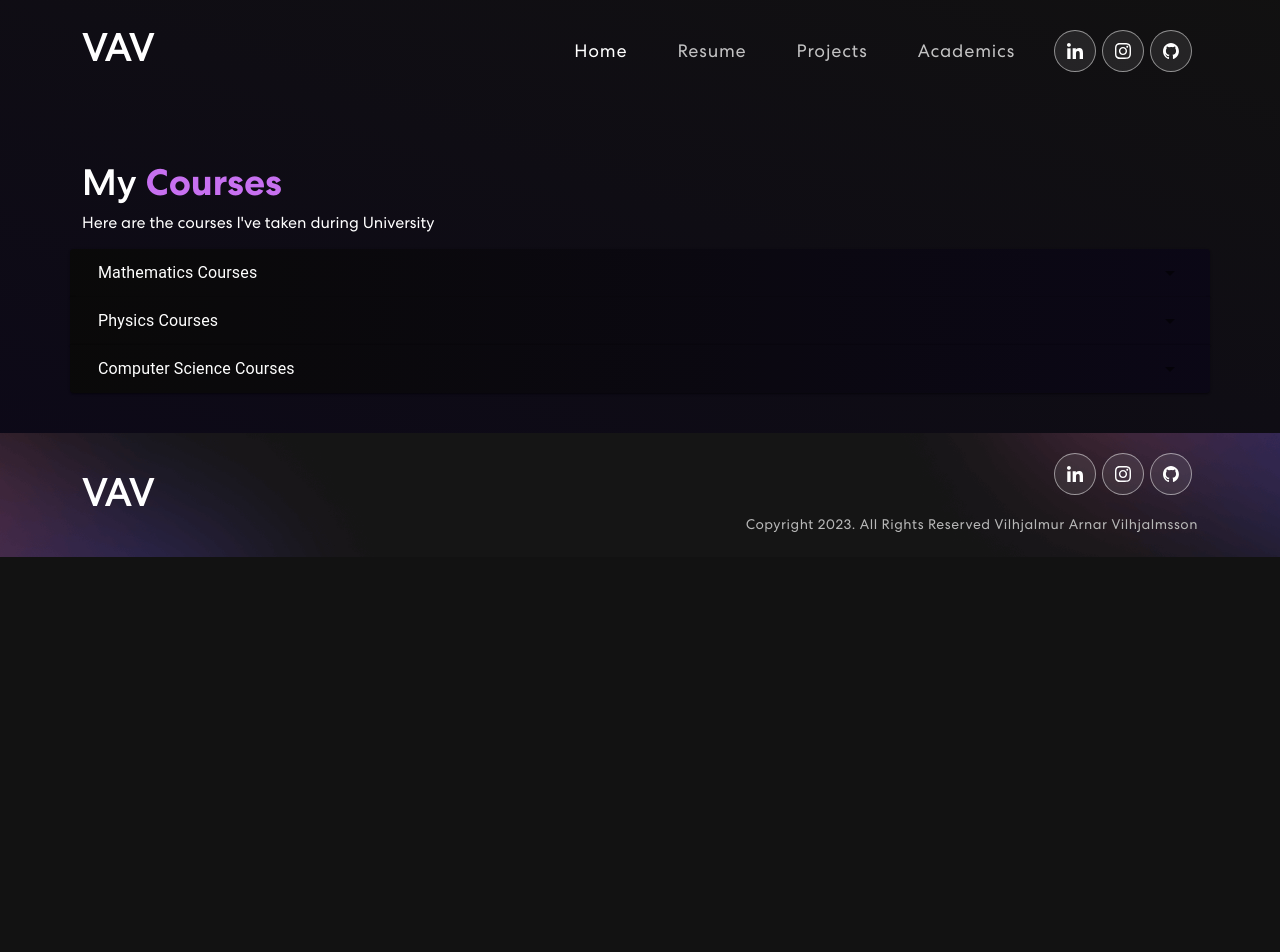
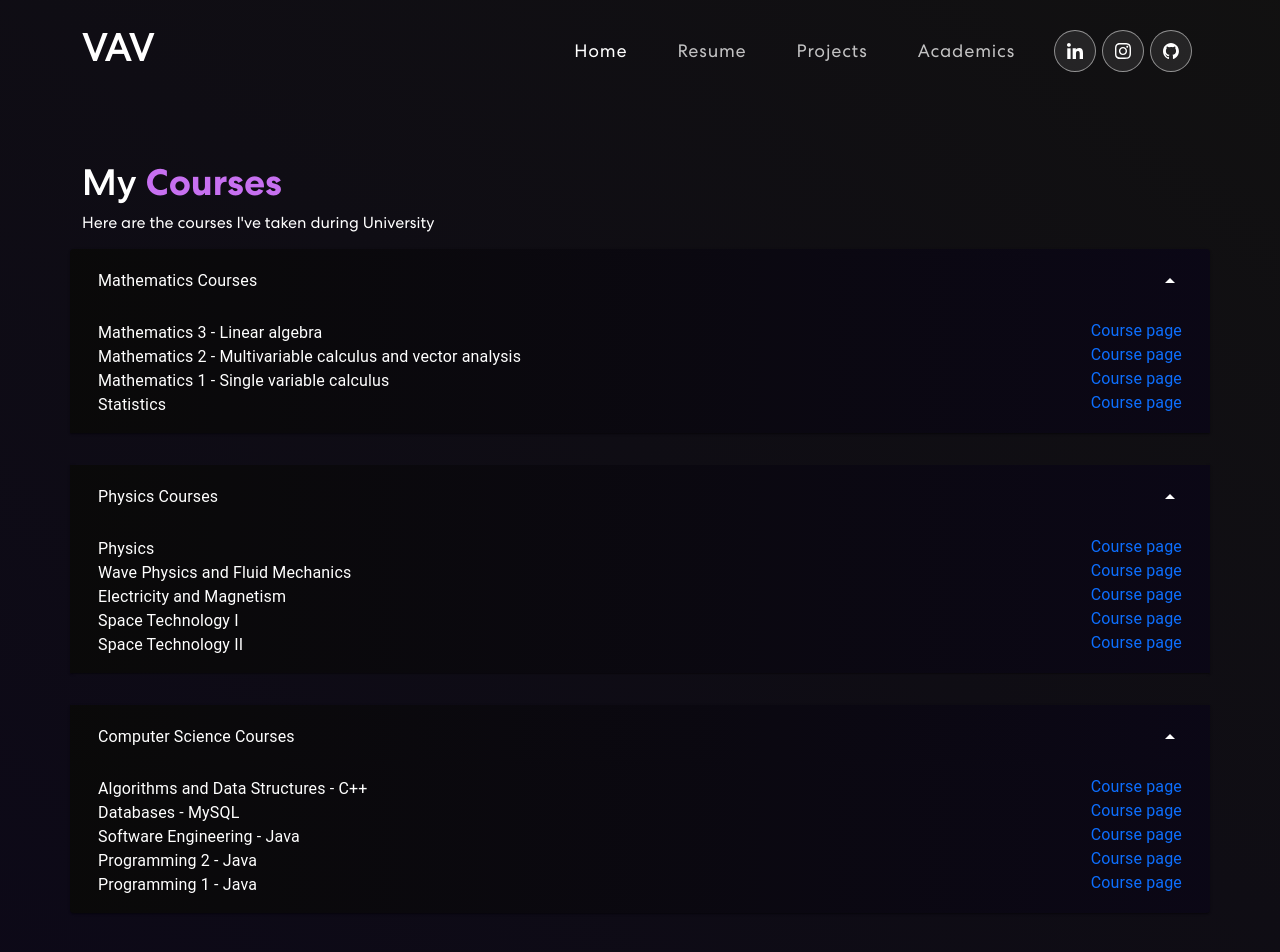
Before and after one commit to villi02/personal-portfolio-website, a React (Create React App) app: page /academics in a window 1280 px wide. Shown: the top 952 px of the page. Before the commit the page ends 800 px from the top, so only its background shows below. Built offline with nearby package versions, Linux system fonts and the light colour scheme; the HTML template or start-up script is replaced by a standard one.

Commit message:
cosmetic change

```diff
--- a/src/App.css
+++ b/src/App.css
@@ -894,3 +894,7 @@ nav.navbar .navbar-toggler[aria-expanded="true"] .navbar-toggler-icon {
   display: flex;
   justify-content: space-between;
 }
+
+.no-underline {
+  text-decoration: none;
+}
--- a/src/pages/academics.js
+++ b/src/pages/academics.js
@@ -1,12 +1,10 @@
 import React from 'react';
 import { Col, Container, Row } from 'react-bootstrap';
-import ClassCard  from "../components/academics/ClassCards.js";
 import Accordion from "@mui/material/Accordion";
 import AccordionSummary from "@mui/material/AccordionSummary";
 import AccordionDetails from "@mui/material/AccordionDetails";
 import Typography from "@mui/material/Typography";
 import ArrowDropDownIcon from '@mui/icons-material/ArrowDropDown';
-
 /*
 const Academics = () => {
     return (
@@ -194,11 +192,11 @@ const Academics = () => {
     ];
 
     const csCourses = [
-        { title: 'Algorithms and Data Structures', code: 'IDATT2101', program: 'physmatcs', weburl: 'https://www.ntnu.edu/studies/courses/IDATT2101#tab=omEmnet', ghLink: ''},
-        { title: 'Databases', code: 'IDATT2103', program: 'cs', weburl: 'https://www.ntnu.edu/studies/courses/IDATT2103#tab=omEmnet', ghLink: ''},
-        { title: 'Software Engineering', code: 'IDATT1002', program: 'cs', weburl: 'https://www.ntnu.edu/studies/courses/IDATT1002#tab=omEmnet', ghLink: ''},
-        { title: 'Programming 2', code: 'IDATT2001', program: 'cs', weburl: 'https://www.ntnu.edu/studies/courses/IDATT2001#tab=omEmnet', ghLink: ''},
-        { title: 'Programming 1', code: 'IDATT1001', program: 'cs', weburl: 'https://www.ntnu.edu/studies/courses/IDATT1001#tab=omEmnet', ghLink: 'https://github.com/villi02/IDATT1001_Programmering-1_H2021'}
+        { title: 'Algorithms and Data Structures - C++', code: 'IDATT2101', program: 'physmatcs', weburl: 'https://www.ntnu.edu/studies/courses/IDATT2101#tab=omEmnet', ghLink: 'https://github.com/villi02/IDATT2101_Algorithms_and_Datastructures_Fall2022'},
+        { title: 'Databases - MySQL', code: 'IDATT2103', program: 'cs', weburl: 'https://www.ntnu.edu/studies/courses/IDATT2103#tab=omEmnet'},
+        { title: 'Software Engineering - Java', code: 'IDATT1002', program: 'cs', weburl: 'https://www.ntnu.edu/studies/courses/IDATT1002#tab=omEmnet', ghLink: 'https://github.com/villi02/IDATT1002_Systemutvikling_Final_Project_S2022'},
+        { title: 'Programming 2 - Java', code: 'IDATT2001', program: 'cs', weburl: 'https://www.ntnu.edu/studies/courses/IDATT2001#tab=omEmnet', ghLink: 'https://github.com/villi02/Wargames'},
+        { title: 'Programming 1 - Java', code: 'IDATT1001', program: 'cs', weburl: 'https://www.ntnu.edu/studies/courses/IDATT1001#tab=omEmnet', ghLink: 'https://github.com/villi02/IDATT1001_Programmering-1_H2021'}
     ];
 
     const mathCourses = [
@@ -209,9 +207,9 @@ const Academics = () => {
     ];
 
     const physicsCourses = [
-        { title: 'Physics', code: 'TFY4125', program: 'physmatcs', weburl: 'https://www.ntnu.edu/studies/courses/TFY4125#tab=omEmnet', ghLink: ''},
-        { title: 'Wave Physics and Fluid Mechanics', code: 'TFY4163', program: 'mathphysics', weburl: 'https://www.ntnu.edu/studies/courses/TFY4163#tab=omEmnet', ghLink: ''},
-        { title: 'Electricity and Magnetism', code: 'FY1003', program: 'mathphysics', weburl: 'https://www.ntnu.no/studier/emner/FY1003/2022#tab=omEmnet', ghLink: ''},
+        { title: 'Physics', code: 'TFY4125', program: 'physmatcs', weburl: 'https://www.ntnu.edu/studies/courses/TFY4125#tab=omEmnet', ghLink: 'https://github.com/paul673/Fysikklab'},
+        { title: 'Wave Physics and Fluid Mechanics', code: 'TFY4163', program: 'mathphysics', weburl: 'https://www.ntnu.edu/studies/courses/TFY4163#tab=omEmnet', ghLink: 'https://github.com/villi02/TFY4163-Bolgefysikk-og-fluidmekanikk'},
+        { title: 'Electricity and Magnetism', code: 'FY1003', program: 'mathphysics', weburl: 'https://www.ntnu.no/studier/emner/FY1003/2022#tab=omEmnet', ghLink: 'https://github.com/villi02/FY1003_Electricity_and_Magnetism'},
         { title: 'Space Technology I', code: 'TTT4234', program: 'physmatcs', weburl: 'https://www.ntnu.edu/studies/courses/TTT4234#tab=omEmnet', ghLink: ''},
         { title: 'Space Technology II', code: 'TTT4235', program: 'physmatcs', weburl: 'https://www.ntnu.edu/studies/courses/TTT4235#tab=omEmnet', ghLink: ''},
     ];
@@ -227,44 +225,44 @@ const Academics = () => {
                     Here are the courses I've taken during University
                 </p>
                 <Row style={{ justifyContent: "center", paddingBottom: "10px" }}>
-                    <Accordion className='academics-accordion'>
+                    <Accordion className='academics-accordion' defaultExpanded={true}>
                         <AccordionSummary
-                            expandIcon={<ArrowDropDownIcon />}>
+                            expandIcon={<ArrowDropDownIcon sx={{ color: "white" }} />}>
                             <Typography>Mathematics Courses</Typography>
                         </AccordionSummary>
                         <AccordionDetails>
                         {mathCourses.map((mathCourses) => (
                                 <Typography className="right-align-link">
                                     {mathCourses.title}
-                                    <a href={mathCourses.weburl}>Course page</a>
+                                    <a className='no-underline' href={mathCourses.weburl}>Course page</a>
                                 </Typography>
                         ))}
                         </AccordionDetails>
                     </Accordion>
-                    <Accordion className='academics-accordion'>
+                    <Accordion className='academics-accordion' defaultExpanded={true}>
                         <AccordionSummary
-                            expandIcon={<ArrowDropDownIcon />}>
+                            expandIcon={<ArrowDropDownIcon sx={{ color: "white" }} />}>
                             <Typography>Physics Courses</Typography>
                         </AccordionSummary>
                         <AccordionDetails>
                         {physicsCourses.map((course) => (
                                 <Typography className="right-align-link">
                                     {course.title}
-                                    <a href={course.weburl}>Course page</a>
+                                    <a className='no-underline' href={course.weburl}>Course page</a>
                                 </Typography>
                         ))}
                         </AccordionDetails>
                     </Accordion>
-                    <Accordion className='academics-accordion'>
+                    <Accordion className='academics-accordion' defaultExpanded={true}>
                         <AccordionSummary
-                            expandIcon={<ArrowDropDownIcon />}>
+                            expandIcon={<ArrowDropDownIcon sx={{ color: "white" }} />}>
                             <Typography>Computer Science Courses</Typography>
                         </AccordionSummary>
                         <AccordionDetails>
                             {csCourses.map((csCourses) => (
-                                <Typography className="right-align-link">
+                                <Typography  className="right-align-link">
                                     {csCourses.title}
-                                    <a href={csCourses.weburl}>Course page</a>
+                                    <a className='no-underline' href={csCourses.weburl}>Course page</a>
                                 </Typography>
                         ))}
                         </AccordionDetails>
```
